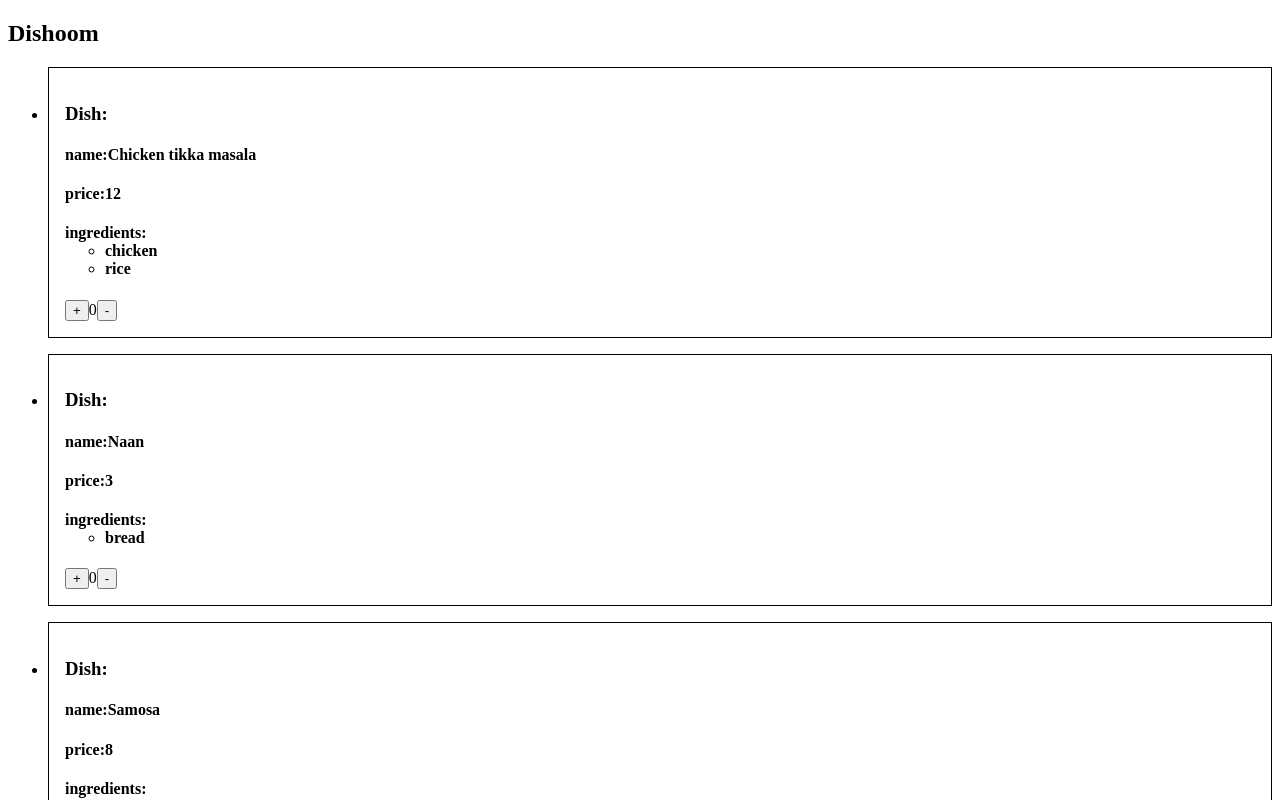
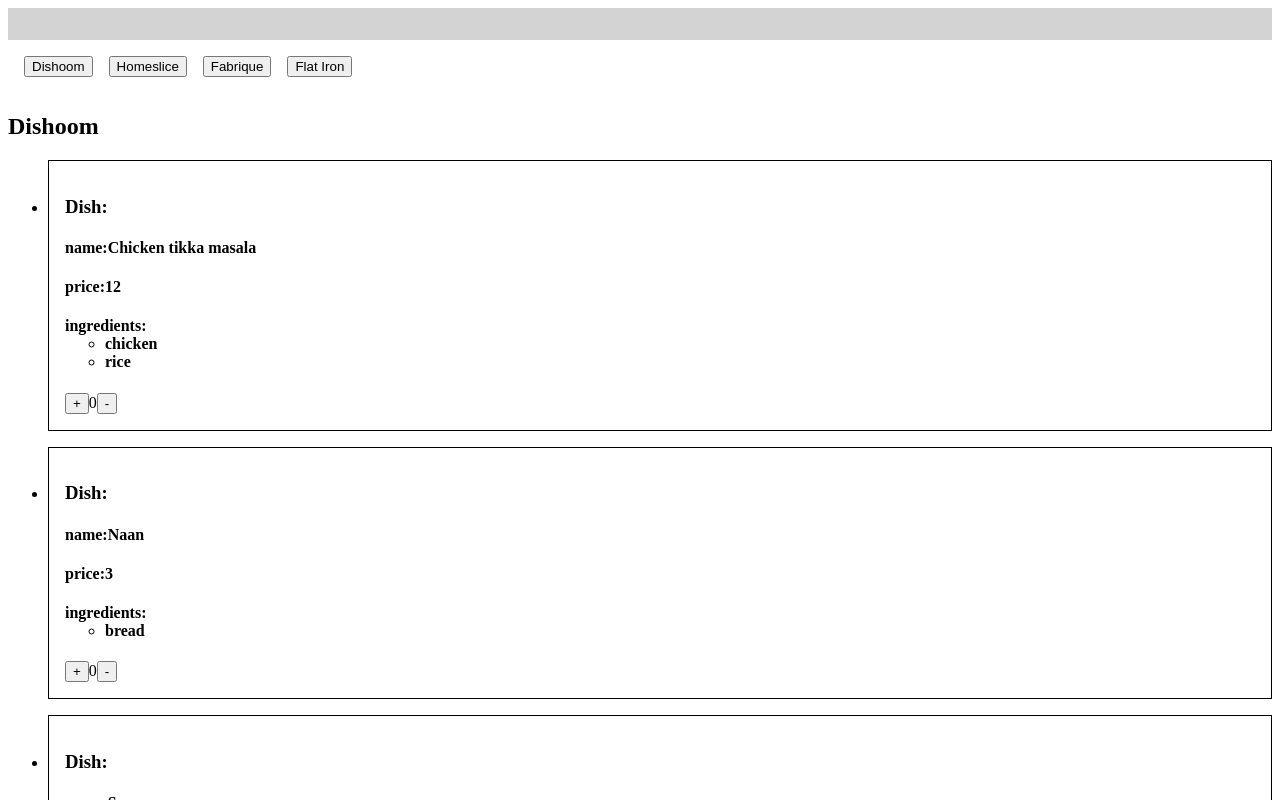
Before and after one commit to YTretsyak/LearnReact, a React (Vite) app in the folder ReactLearn/: page / in a window 1280 px wide. Shown: the top 800 px of the page. Built offline with nearby package versions, Linux system fonts and the light colour scheme.

Commit message:
HW3. Add layout
Added layout component with buttons for toggle of restaurants

```diff
--- a/ReactLearn/src/components/app.jsx
+++ b/ReactLearn/src/components/app.jsx
@@ -1,18 +1,28 @@
 import { restaurants } from "../../materials/mock";
 import { Restaurant } from "./restaurant/restaurant";
+import { Layout } from "./layout/layout";
+import { useState } from "react";
 
 export const App = () => {
+  const [activeRestaurant, setActiveRestaurant] = useState(restaurants.length > 0 ? restaurants[0] : null);
   return (
-    <div>
+    <Layout>
+      <div style={{ display: "flex", gap: "1rem", padding: "1rem" }}>
       {restaurants.map((restaurant) => (
+        <button key={restaurant.id} onClick={() => setActiveRestaurant(restaurant)}>
+          {restaurant.name}
+        </button>
+      ))}
+      </div>
+      {activeRestaurant && (
         <Restaurant
-          key={restaurant.id}
-          id={restaurant.id}
-          name={restaurant.name}
-          menu={restaurant.menu}
-          reviews={restaurant.reviews}
+          key={activeRestaurant.id}
+          id={activeRestaurant.id}
+          name={activeRestaurant.name}
+          menu={activeRestaurant.menu}
+          reviews={activeRestaurant.reviews}
         />
-      ))}
-    </div>
+      )}
+    </Layout>
   );
 };
--- /dev/null
+++ b/ReactLearn/src/components/layout/layout.jsx
@@ -0,0 +1,9 @@
+export const Layout = ({ children }) => {
+  return (
+    <main style={{ display: "flex", flexDirection: "column", minHeight: "100vh" }}>
+      <header style={{ backgroundColor: "lightgray", padding: "1rem" }}></header>
+      {children}
+      <footer style={{ backgroundColor: "lightgray", padding: "1rem", marginTop: "auto" }}></footer>
+    </main>
+  );
+};
```
